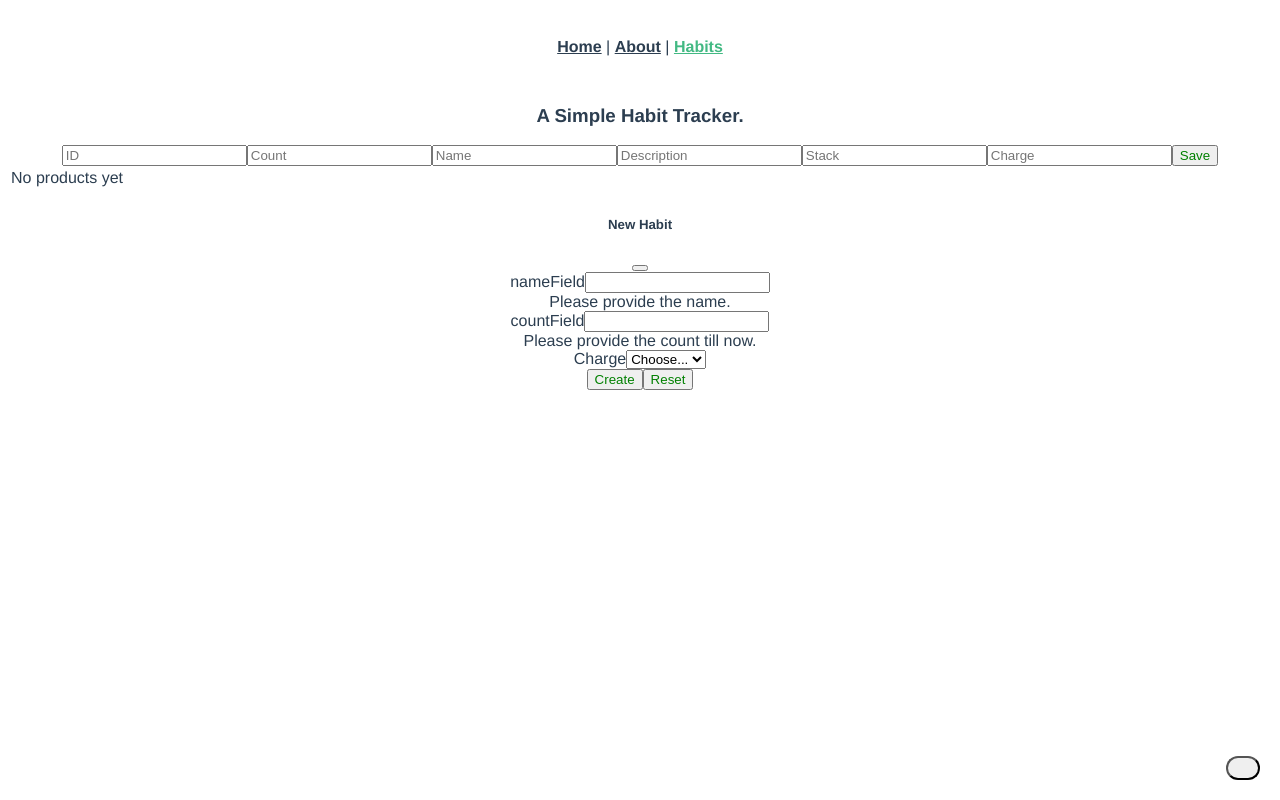
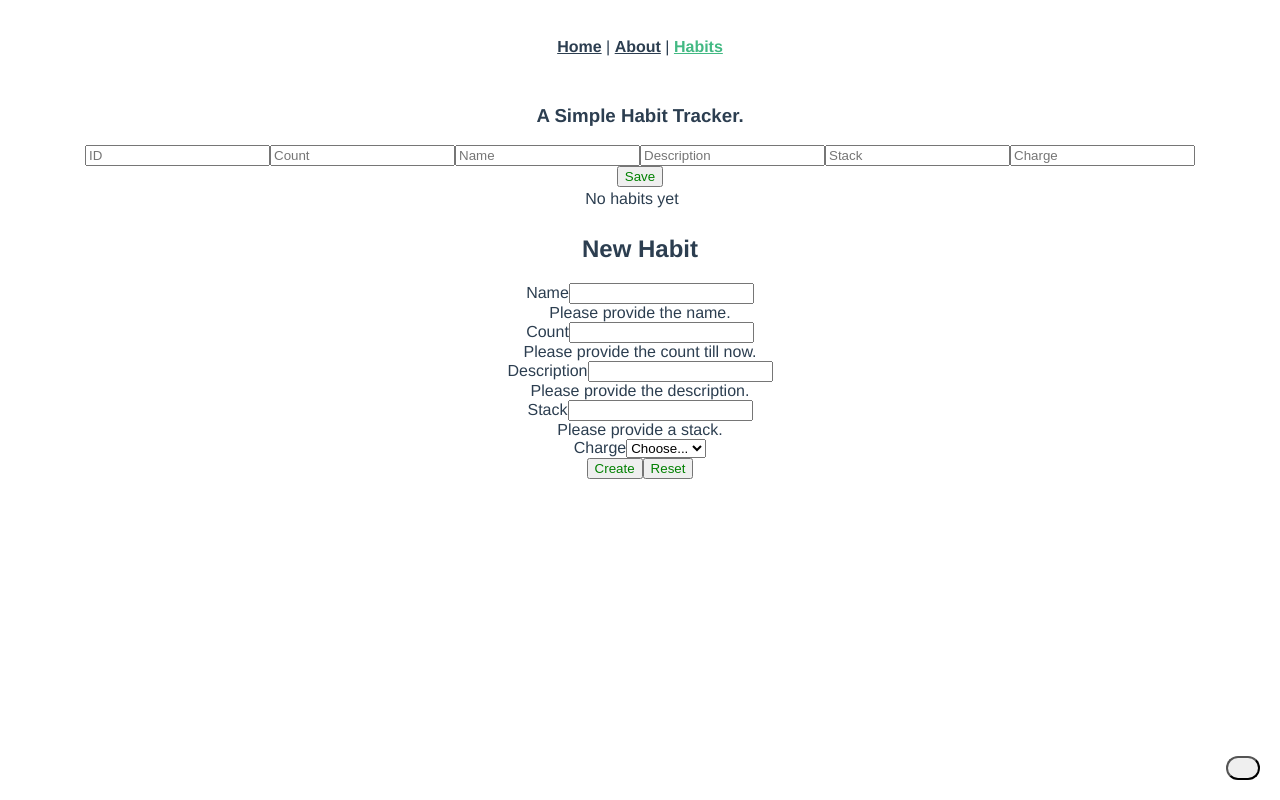
Before and after one commit to salemraffa/habitshadow-frontend, a Vue app: page /HabitForm in a window 1280 px wide. Built offline with nearby package versions, Linux system fonts and the light colour scheme.

Commit message:
style altered

```diff
--- a/src/components/HabitData.vue
+++ b/src/components/HabitData.vue
@@ -7,8 +7,9 @@
     <input v-model="descriptionField" placeholder="Description">
     <input v-model="stackField" placeholder="Stack">
     <input v-model="chargeField" placeholder="Charge">
-    <button type="button" @click="save()">Save</button>
   </div>
+
+  <div><button type="button" @click="save()">Save</button></div>
 
   <div>
     <table>
@@ -16,7 +17,7 @@
       </thead>
       <tbody>
       <tr v-if="items.length === 0">
-        <td colspan="2">No products yet</td>
+        <td colspan="2">No habits yet</td>
       </tr>
       <tr v-for="item in myFilterFunc(filterCrit)" :key="item.idField">
         <td>{{ item.id }}</td>
@@ -44,23 +45,36 @@
   </button>
   <div class="offcanvas offcanvas-end" tabindex="-1" id="habits-create-offcanvas" aria-labelledby="offcanvas-label">
     <div class="offcanvas-header">
-      <h5 id="offcanvas-label">New Habit</h5>
-      <button type="button" id="close-offcanvas" class="btn-close text-reset" data-bs-dismiss="offcanvas" aria-label="Close"></button>
+      <h2 id="offcanvas-label">New Habit</h2>
     </div>
     <div class="offcanvas-body">
       <form class="text-start needs-validation" id="habits-create-form" novalidate>
         <div class="mb-3">
-          <label for="nameField" class="form-label">nameField</label>
+          <label for="nameField" class="form-label">Name</label>
           <input type="text" class="form-control" id="nameField" v-model="nameField" required>
           <div class="invalid-feedback">
             Please provide the name.
           </div>
         </div>
         <div class="mb-3">
-          <label for="countField" class="form-label">countField</label>
+          <label for="countField" class="form-label">Count</label>
           <input type="text" class="form-control" id="countField" v-model="countField" required>
           <div class="invalid-feedback">
             Please provide the count till now.
+          </div>
+        </div>
+        <div class="mb-3">
+          <label for="descField" class="form-label">Description</label>
+          <input type="text" class="form-control" id="descField" v-model="descriptionField" required>
+          <div class="invalid-feedback">
+            Please provide the description.
+          </div>
+        </div>
+        <div class="mb-3">
+          <label for="stackField" class="form-label">Stack</label>
+          <input type="text" class="form-control" id="stackField" v-model="stackField" required>
+          <div class="invalid-feedback">
+            Please provide a stack.
           </div>
         </div>
         <div class="mb-3">
@@ -76,7 +90,7 @@
 
 
         <div class="mt-5">
-          <button class="btn btn-primary me-3" type="submit" @click.prevent="createPerson">Create</button>
+          <button class="btn btn-primary me-3" type="submit" @click.prevent="createHabit">Create</button>
           <button class="btn btn-danger" type="reset">Reset</button>
         </div>
       </form>
@@ -171,4 +185,11 @@ export default {
 button {
   color: green;
 }
+
+table{
+  margin-left: auto;
+  margin-right: auto;
+}
+
+
 </style>
```
